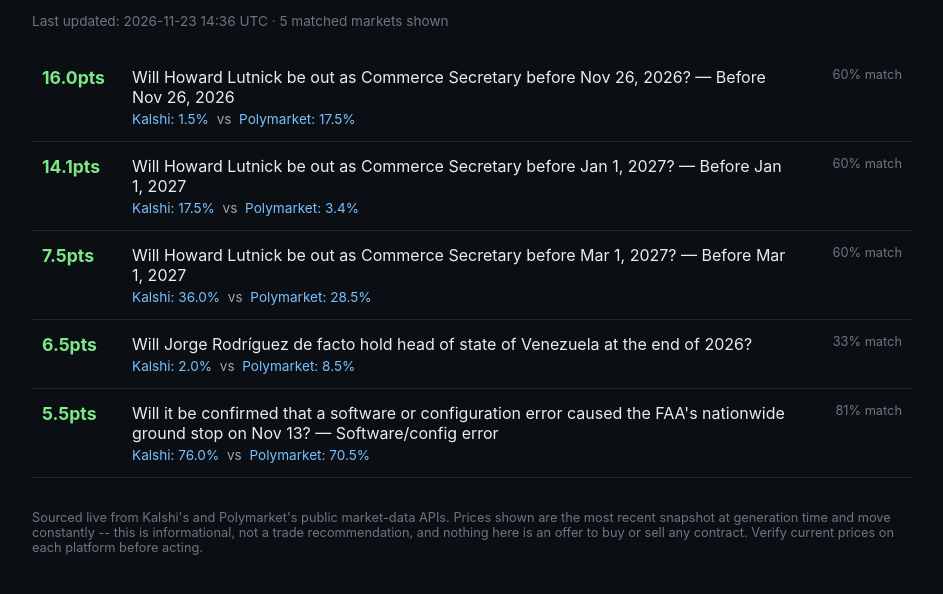
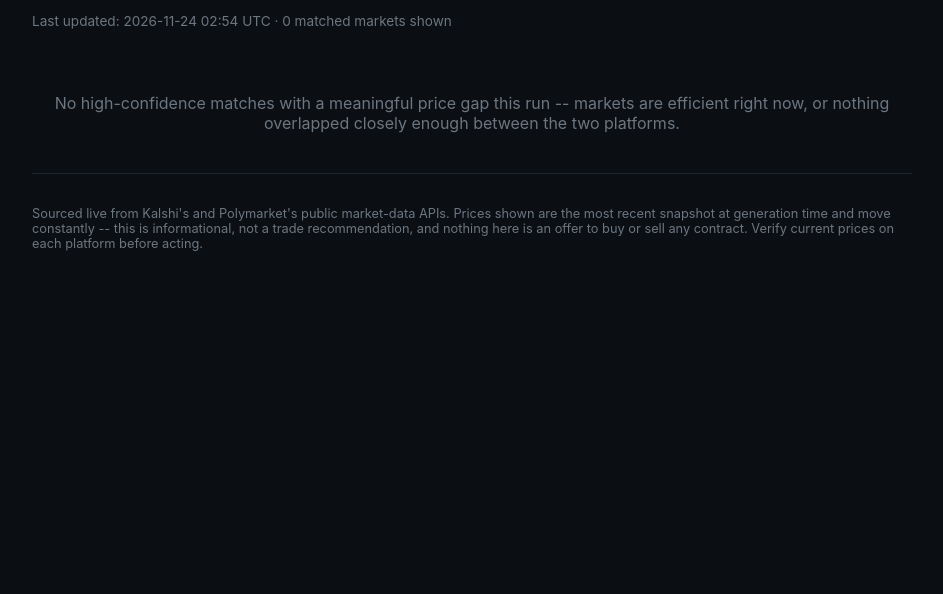
Before and after one commit to dondadahdidit/predict-gap-scanner, a plain HTML site: page docs/index.html in a window 1280 px wide. Shown: the part 110-704 px from the top of the page, without its empty margins (168-1111 px from the left). Drawn offline with Linux system fonts and the light colour scheme.

Commit message:
Update gap scan 2026-11-24T02:54Z

```diff
--- a/docs/index.html
+++ b/docs/index.html
@@ -28,70 +28,10 @@
 <div class="wrap">
   <h1>Predict Gap Scanner</h1>
   <p class="desc">Kalshi vs Polymarket -- same real-world question, different price. Refreshed automatically every few hours from each platform's public API.</p>
-  <div class="meta">Last updated: 2026-11-23 14:36 UTC &middot; 5 matched markets shown</div>
+  <div class="meta">Last updated: 2026-11-24 02:54 UTC &middot; 0 matched markets shown</div>
   <table>
     <tbody>
-
-    <tr>
-      <td class="gap">16.0pts</td>
-      <td>
-        <div class="q">Will Howard Lutnick be out as Commerce Secretary before Nov 26, 2026? — Before Nov 26, 2026</div>
-        <div class="sub">
-          <a href="https://kalshi.com/markets/kxlutnickout" target="_blank" rel="noopener">Kalshi: 1.5%</a>
-          &nbsp;vs&nbsp;
-          <a href="https://polymarket.com/event/howard-lutnick-out-as-secretary-of-commerce-by-december-31" target="_blank" rel="noopener">Polymarket: 17.5%</a>
-        </div>
-      </td>
-      <td class="sim">60% match</td>
-    </tr>
-    <tr>
-      <td class="gap">14.1pts</td>
-      <td>
-        <div class="q">Will Howard Lutnick be out as Commerce Secretary before Jan 1, 2027? — Before Jan 1, 2027</div>
-        <div class="sub">
-          <a href="https://kalshi.com/markets/kxlutnickout" target="_blank" rel="noopener">Kalshi: 17.5%</a>
-          &nbsp;vs&nbsp;
-          <a href="https://polymarket.com/event/howard-lutnick-out-as-secretary-of-commerce-by-november-30" target="_blank" rel="noopener">Polymarket: 3.4%</a>
-        </div>
-      </td>
-      <td class="sim">60% match</td>
-    </tr>
-    <tr>
-      <td class="gap">7.5pts</td>
-      <td>
-        <div class="q">Will Howard Lutnick be out as Commerce Secretary before Mar 1, 2027? — Before Mar 1, 2027</div>
-        <div class="sub">
-          <a href="https://kalshi.com/markets/kxlutnickout" target="_blank" rel="noopener">Kalshi: 36.0%</a>
-          &nbsp;vs&nbsp;
-          <a href="https://polymarket.com/event/howard-lutnick-out-as-secretary-of-commerce-by-march-31-2027" target="_blank" rel="noopener">Polymarket: 28.5%</a>
-        </div>
-      </td>
-      <td class="sim">60% match</td>
-    </tr>
-    <tr>
-      <td class="gap">6.5pts</td>
-      <td>
-        <div class="q">Will Jorge Rodríguez de facto hold head of state of Venezuela at the end of 2026?</div>
-        <div class="sub">
-          <a href="https://kalshi.com/markets/kxvenezdefacto" target="_blank" rel="noopener">Kalshi: 2.0%</a>
-          &nbsp;vs&nbsp;
-          <a href="https://polymarket.com/event/will-delcy-rodrguez-be-the-leader-of-venezuela-end-of-2026" target="_blank" rel="noopener">Polymarket: 8.5%</a>
-        </div>
-      </td>
-      <td class="sim">33% match</td>
-    </tr>
-    <tr>
-      <td class="gap">5.5pts</td>
-      <td>
-        <div class="q">Will it be confirmed that a software or configuration error caused the FAA's nationwide ground stop on Nov 13? — Software/config error</div>
-        <div class="sub">
-          <a href="https://kalshi.com/markets/kxgroundstopcause" target="_blank" rel="noopener">Kalshi: 76.0%</a>
-          &nbsp;vs&nbsp;
-          <a href="https://polymarket.com/event/faa-ground-stop-cause-software-or-configuration-error" target="_blank" rel="noopener">Polymarket: 70.5%</a>
-        </div>
-      </td>
-      <td class="sim">81% match</td>
-    </tr>
+      <tr><td colspan="3" class="empty">No high-confidence matches with a meaningful price gap this run -- markets are efficient right now, or nothing overlapped closely enough between the two platforms.</td></tr>
     </tbody>
   </table>
   <footer>
```
Also changed, not shown: docs/matches.json (+2 -53 lines).
